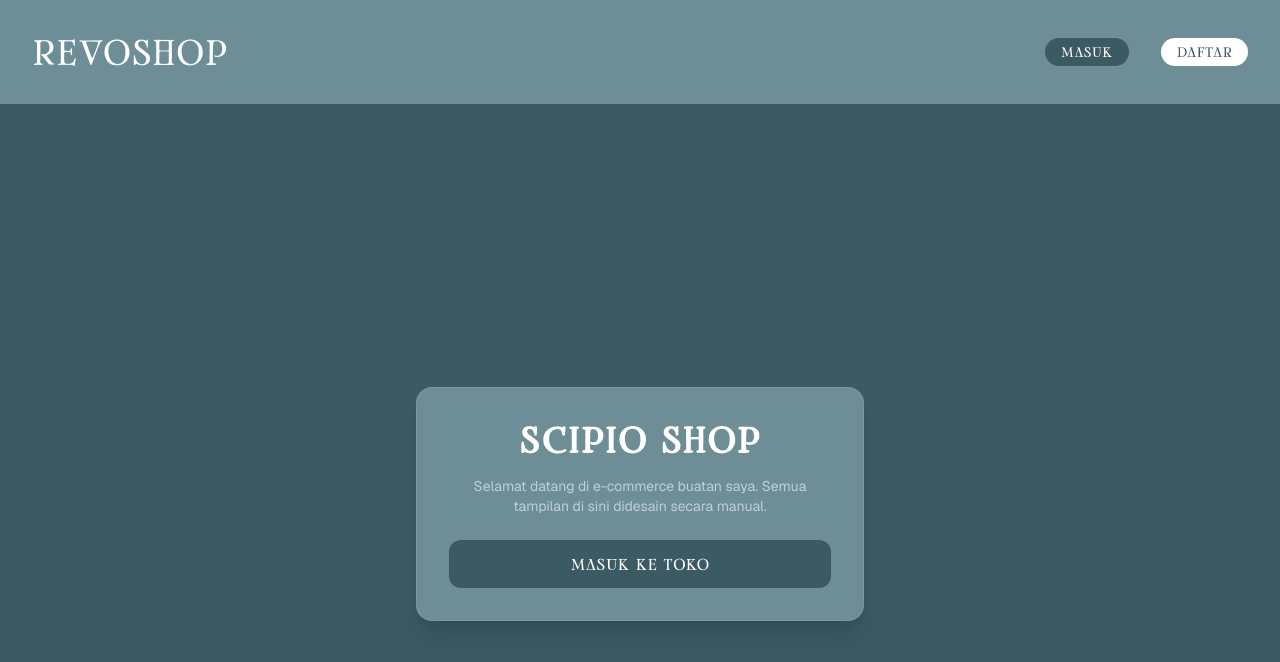
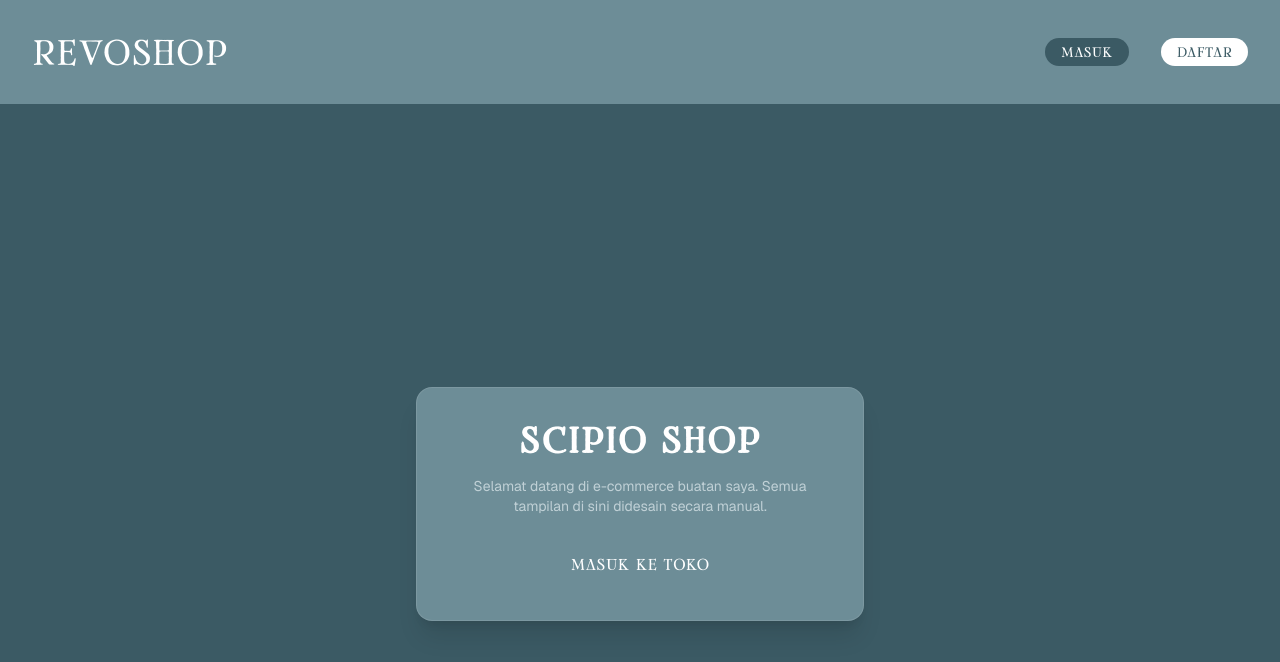
Before and after one commit to Revou-FSSE-Feb26/milestone-3-Kevin12er, a Next.js app: page / in a window 1280 px wide. Shown: the top 662 px of the page. Built offline with nearby package versions, Linux system fonts and the light colour scheme.

Commit message:
fixed/ background variabel name

```diff
--- a/src/app/page.js
+++ b/src/app/page.js
@@ -3,21 +3,20 @@ export default function Home() {
     <main className="min-h-screen bg-[var(--background)] flex flex-col items-center justify-center p-6 text-[var(--teks)]">
       {/* Container utama menggunakan warna dari globals.css */}
       <div className="bg-[var(--container)] p-8 rounded-2xl shadow-xl max-w-md w-full text-center border border-white/10">
-
         {/* Menggunakan Font Scipio */}
         <h1 className="font-scipio text-4xl font-bold mb-4 tracking-wide text-white">
           SCIPIO SHOP
         </h1>
 
         <p className="font-sans text-sm mb-6 opacity-90">
-          Selamat datang di e-commerce buatan saya. Semua tampilan di sini didesain secara manual.
+          Selamat datang di e-commerce buatan saya. Semua tampilan di sini
+          didesain secara manual.
         </p>
 
         {/* Tombol dengan font Scipio */}
-        <button className="font-scipio bg-[var(--background)] hover:bg-opacity-80 text-white font-medium py-3 px-6 rounded-xl w-full transition-all duration-200">
+        <button className="font-scipio bg-(--background)] hover:bg-opacity-80 text-white font-medium py-3 px-6 rounded-xl w-full transition-all duration-200">
           Masuk ke Toko
         </button>
-
       </div>
     </main>
   );
```
